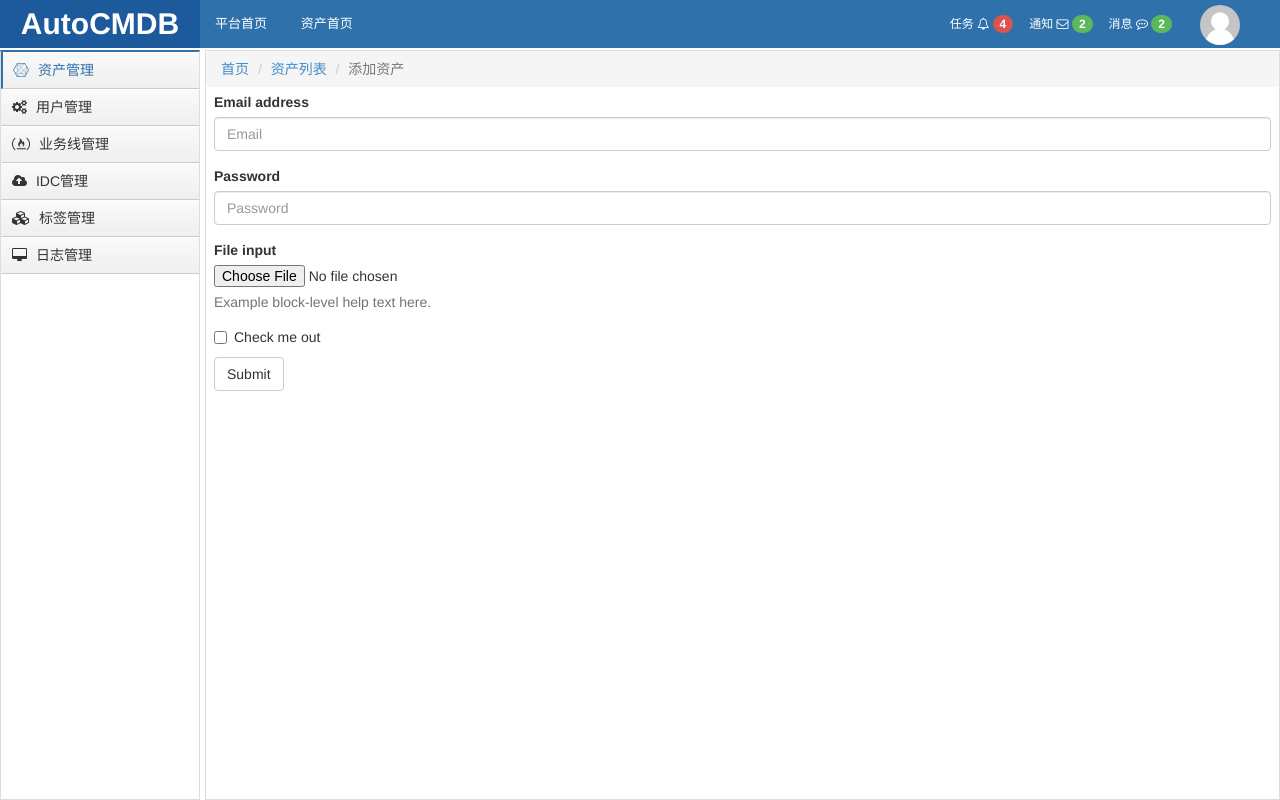
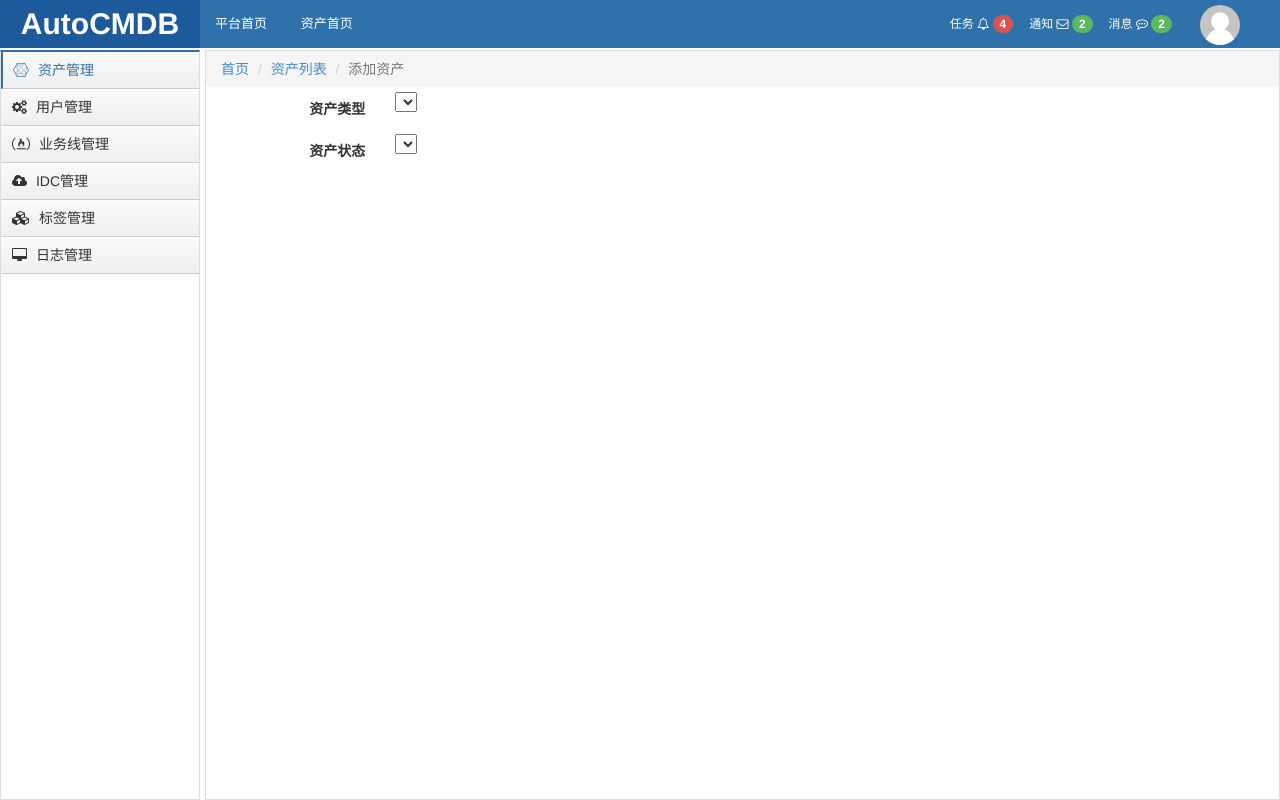
Before and after one commit to TerryMarszr0/cmdb-3, a Django app: page /add-asset.html in a window 1280 px wide. Run offline with Django 3.2, Linux system fonts and the light colour scheme; lists and menus that the app fills with data are empty; some libraries are stand-ins or nearby versions.

Commit message:
配置新增资产页面

```diff
--- a/AutoCmdb/repository/models.py
+++ b/AutoCmdb/repository/models.py
@@ -104,8 +104,8 @@ class Asset(models.Model):
         (4, '下架'),
     )
 
-    device_type_id = models.IntegerField(choices=device_type_choices, default=1)
-    device_status_id = models.IntegerField(choices=device_status_choices, default=1)
+    device_type_id = models.IntegerField(verbose_name="资产类型", choices=device_type_choices, default=1)
+    device_status_id = models.IntegerField(verbose_name="资产状态", choices=device_status_choices, default=1)
 
     cabinet_num = models.CharField('机柜号', max_length=30, null=True, blank=True)
     cabinet_order = models.CharField('机柜中序号', max_length=30, null=True, blank=True)
--- a/AutoCmdb/web/service/asset.py
+++ b/AutoCmdb/web/service/asset.py
@@ -230,7 +230,9 @@ class Asset(BaseServiceList):
                 'tagName_list': self.tagName_list(ret['data_list']),   # 用作资产表中 对应的标签名称
                 'tag_name_list': self.tag_name_list,   # 用作搜索条件处显示标签名称搜索条件
             }
+
             response.data = ret
+            response.status = True
             response.message = '获取成功'
         except Exception as e:
             response.status = False
@@ -291,3 +293,18 @@ class Asset(BaseServiceList):
             response.status = False
             response.message = str(e)
         return response
+
+    @staticmethod
+    def add_assets(request):
+        response = BaseResponse()
+        ret = {
+            'device_status_list': Asset.device_status_list,
+            'device_type_list': Asset.device_type_list,
+            'idc_list': Asset.idc_list,
+            'business_unit_list': Asset.business_unit_list,
+            'tag_name_list': Asset.tag_name_list,
+        }
+
+        response.data = ret
+        response.status = True
+        return response
--- a/AutoCmdb/web/templates/add_asset.html
+++ b/AutoCmdb/web/templates/add_asset.html
@@ -12,26 +12,23 @@
         <li class="active">添加资产</li>
     </ol>
     <div style="padding: 5px 8px;">
-        <form>
+        <form class="form-horizontal">
             <div class="form-group">
-                <label for="exampleInputEmail1">Email address</label>
-                <input type="email" class="form-control" id="exampleInputEmail1" placeholder="Email">
+                <label for="inputPassword" class="col-sm-2 control-label">资产类型</label>
+                <div class="col-sm-10">
+                    <select id="id_device_type_id" name="device_type_id" required="">
+
+                    </select>
+                </div>
             </div>
             <div class="form-group">
-                <label for="exampleInputPassword1">Password</label>
-                <input type="password" class="form-control" id="exampleInputPassword1" placeholder="Password">
+                <label for="inputPassword" class="col-sm-2 control-label">资产状态</label>
+                <div class="col-sm-10">
+                    <select id="id_device_status_id" name="device_status_id" required="">
+
+                    </select>
+                </div>
             </div>
-            <div class="form-group">
-                <label for="exampleInputFile">File input</label>
-                <input type="file" id="exampleInputFile">
-                <p class="help-block">Example block-level help text here.</p>
-            </div>
-            <div class="checkbox">
-                <label>
-                <input type="checkbox"> Check me out
-                </label>
-            </div>
-            <button type="submit" class="btn btn-default">Submit</button>
         </form>
 
 
--- a/AutoCmdb/web/views/asset.py
+++ b/AutoCmdb/web/views/asset.py
@@ -5,7 +5,7 @@ from django.shortcuts import render
 from django.http import JsonResponse
 
 from web.service import asset
-
+from utils.response import BaseResponse
 
 class AssetListView(View):
     def get(self, request, *args, **kwargs):
@@ -35,5 +35,7 @@ class AssetDetailView(View):
 
 class AddAssetView(View):
     def get(self, request, *args, **kwargs):
+        response = asset.Asset.add_assets(request)
+        print(response.__dict__)
 
         return render(request, 'add_asset.html')
```
